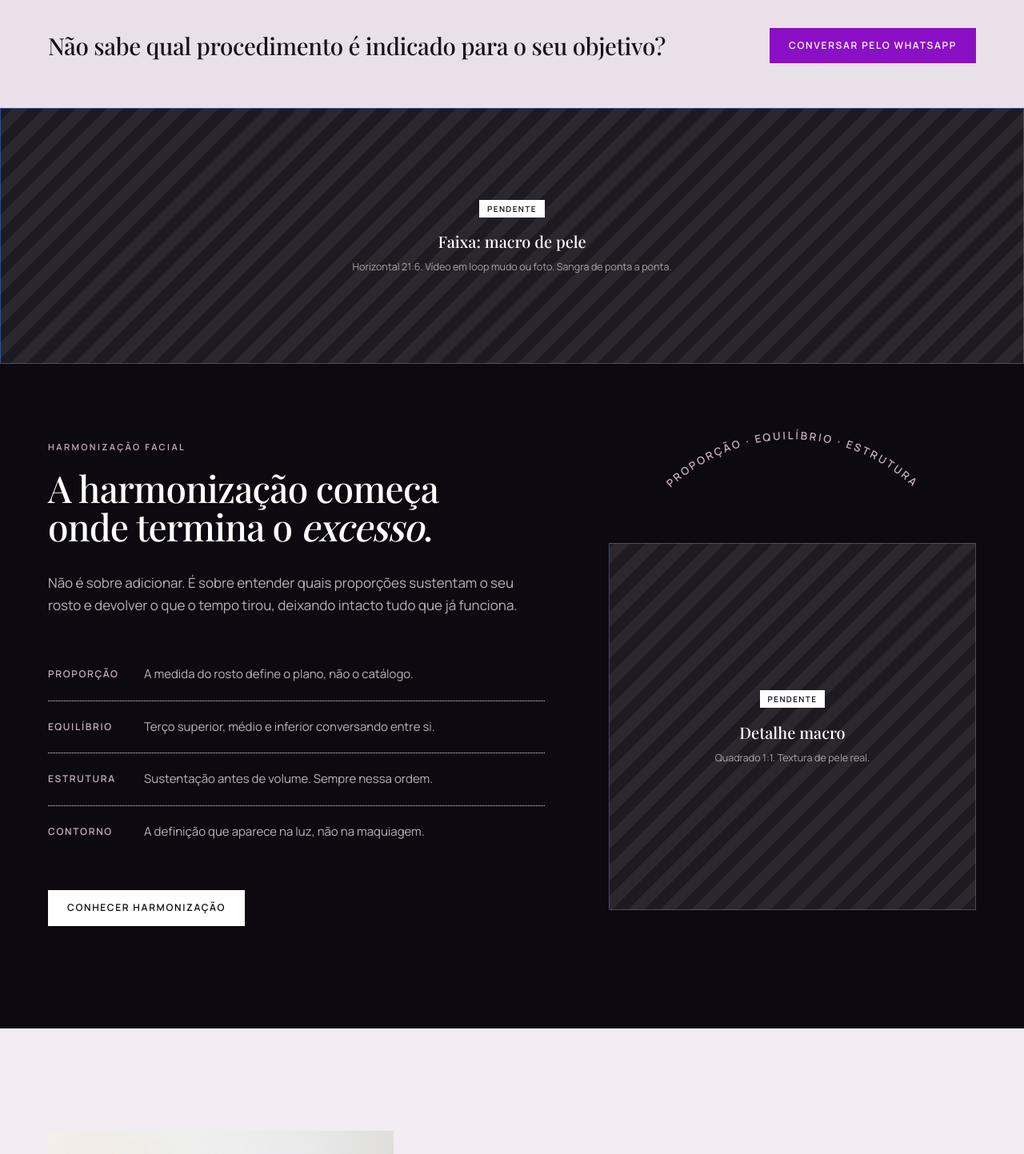
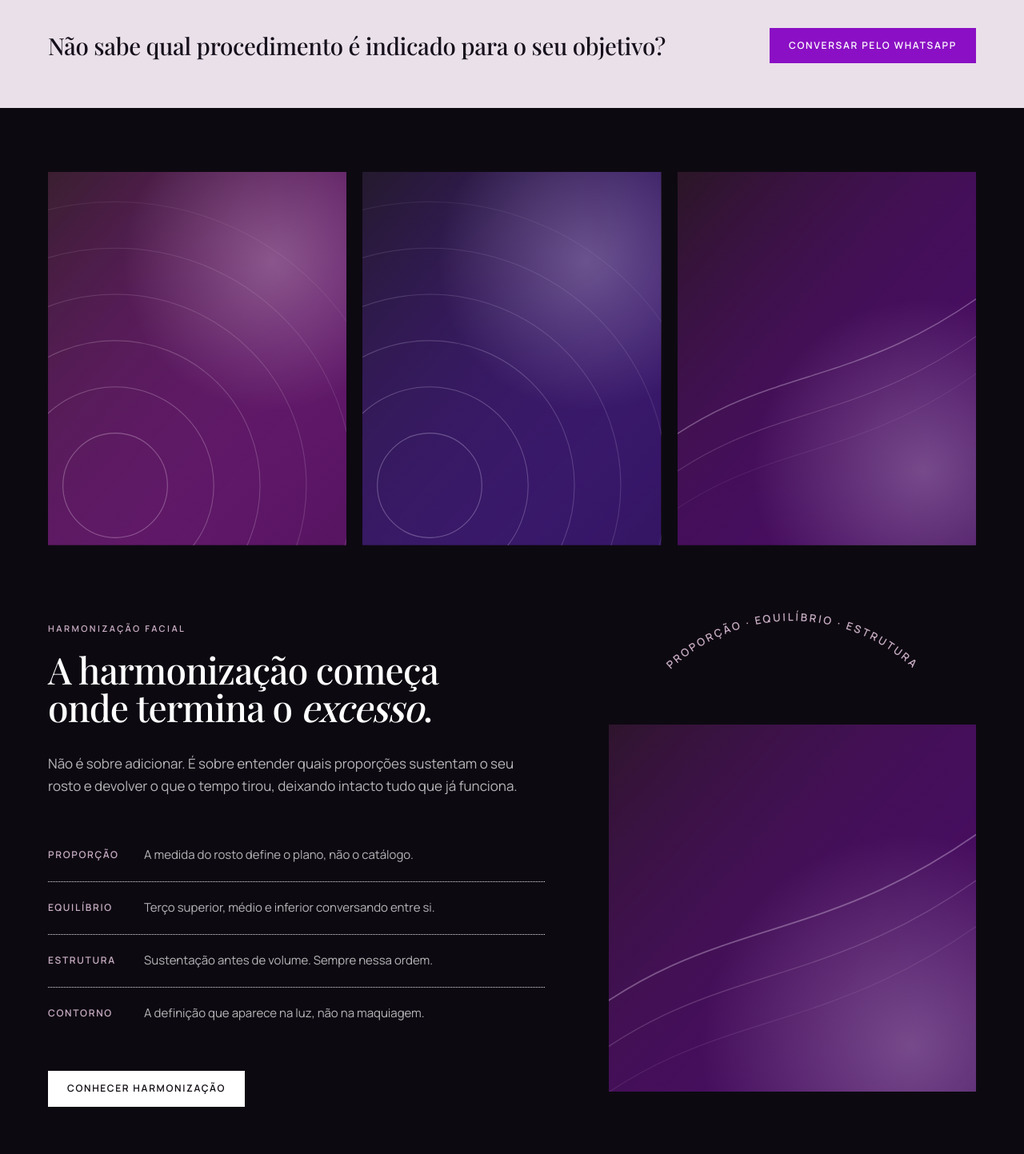
Before and after one commit to fernandapazbiomedica-lgtm/site-fernanda-paz, a Next.js app: page / in a window 1280 px wide. Shown: the part 2700-4143 px from the top of the page at 80% size. Built offline with nearby package versions, Linux system fonts and the light colour scheme; a web font is replaced by a local one.

Commit message:
Foto real de vasinhos na macro vascular; faixa 21:6 da home vira triptico 4:5

```diff
--- a/app/page.tsx
+++ b/app/page.tsx
@@ -5,6 +5,17 @@
 import { AntesDepois } from '@/components/AntesDepois';
 import { Reels } from '@/components/Reels';
 import { CASOS_GALERIA } from '@/lib/imagens';
+import { CapaArtigo } from '@/components/CapaArtigo';
+
+/**
+ * Tríptico da seção de harmonização. `imagem: null` mostra a capa abstrata —
+ * troque por um caminho em /images quando a foto 4:5 chegar.
+ */
+const TRIPTICO = [
+  { semente: 'triptico proporcao', imagem: null as string | null },
+  { semente: 'triptico equilibrio', imagem: null as string | null },
+  { semente: 'triptico estrutura', imagem: null as string | null },
+];
 import { Foto } from '@/components/Foto';
 import { HeroReel } from '@/components/HeroReel';
 import { ARTIGOS } from '@/lib/blog';
@@ -131,13 +142,21 @@
 
       {/* ——————————————————————— 05 · HARMONIZAÇÃO (editorial, escuro) */}
       <section className="bg-ameixa text-white">
-        <Media
-          claro
-          label="Faixa: macro de pele"
-          nota="Horizontal 21:6. Vídeo em loop mudo ou foto. Sangra de ponta a ponta."
-          className="h-[240px] md:h-[320px] w-full"
-          // src="/videos/macro-pele.mp4"
-        />
+        {/* tríptico 4:5 — três quadros no lugar da antiga faixa panorâmica,
+            que exigia foto 21:6 que ninguém tem. Cada quadro aceita foto real e,
+            sem ela, entra a capa abstrata. */}
+        <div className="wrap pt-16 md:pt-20">
+          <div className="grid grid-cols-3 gap-3 md:gap-5">
+            {TRIPTICO.map((q) => (
+              <CapaArtigo
+                key={q.semente}
+                imagem={q.imagem}
+                titulo={q.semente}
+                className="aspect-[4/5] w-full"
+              />
+            ))}
+          </div>
+        </div>
         <div className="wrap pt-16 md:pt-24 pb-24 md:pb-32">
           <div className="grid lg:grid-cols-[1.15fr_0.85fr] gap-12 lg:gap-20 items-start">
             <Reveal>
@@ -180,12 +199,10 @@
                 texto="proporção · equilíbrio · estrutura"
                 className="w-full max-w-[460px] mx-auto -mb-10 relative z-10 overflow-visible [&_text]:fill-malva"
               />
-              <Media
-                claro
-                label="Detalhe macro"
-                nota="Quadrado 1:1. Textura de pele real."
+              <CapaArtigo
+                imagem={null}
+                titulo="detalhe macro harmonizacao"
                 className="aspect-square w-full"
-                // src="/videos/detalhe.mp4"
               />
             </Reveal>
           </div>
```
Also changed, not shown: public/images/cat-vascular.jpg.
